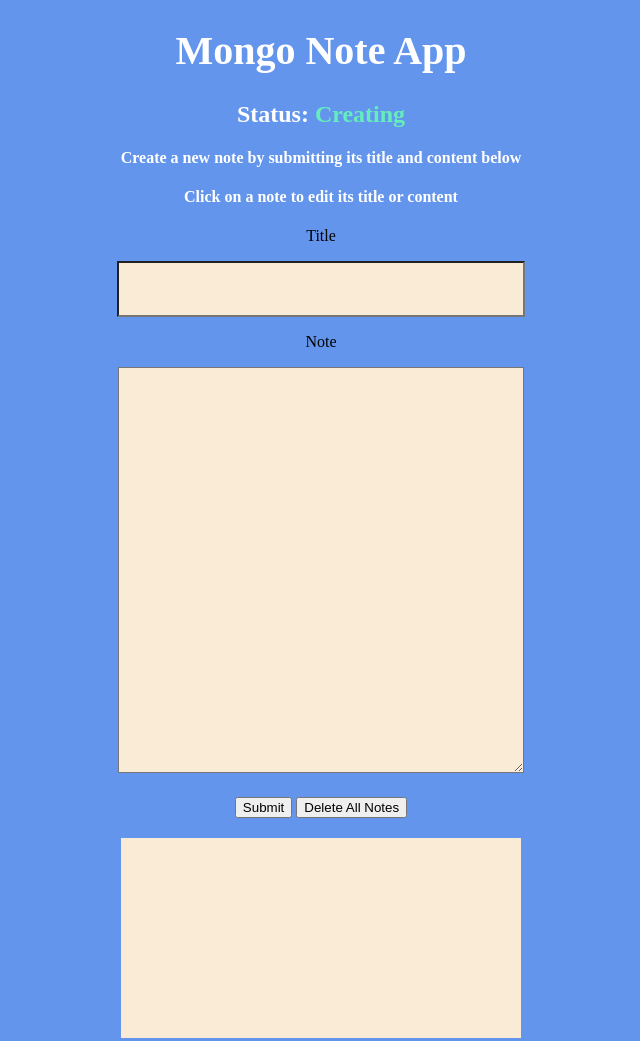
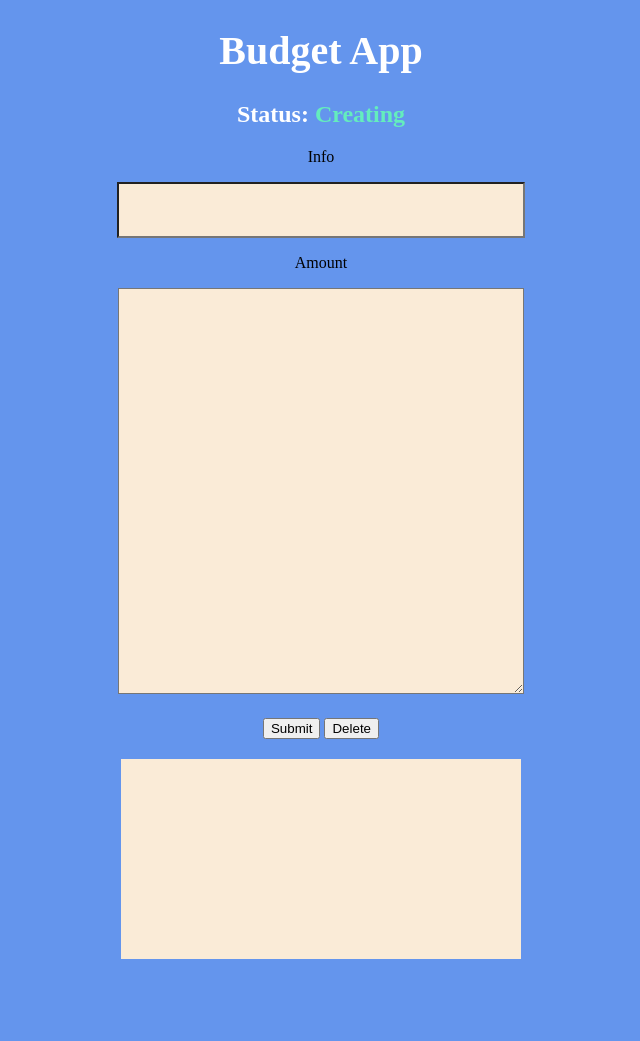
Before and after one commit to netaworld/Budget, a plain HTML site: page public/index.html in a window 1280 px wide. Shown: the whole page, without its empty margins (319-959 px from the left). After the commit the page ends 967 px from the top, so only its background shows below. Drawn offline with Linux system fonts and the light colour scheme; no server answers.

Commit message:
created transaction.js

```diff
--- a/public/index.html
+++ b/public/index.html
@@ -2,7 +2,7 @@
 <html lang="en-us">
   <head>
     <meta charset="UTF-8" />
-    <title>NoteTaker</title>
+    <title>Budget App</title>
     <style media="screen">
       body {
         text-align: center;
@@ -75,21 +75,20 @@
   </head>
 
   <body>
-    <h1>Mongo Note App</h1>
+    <h1>Budget App</h1>
     <h2>Status: <span id="status" class="primary">Creating</span></h2>
-    <h4>Create a new note by submitting its title and content below</h4>
-    <h4>Click on a note to edit its title or content</h4>
+
     <div id="user-input">
-      <p>Title</p>
+      <p>Info</p>
       <input type="text" id="title" />
       <br />
-      <p>Note</p>
+      <p>Amount</p>
       <textarea id="note"></textarea>
       <div id="buttons">
         <div id="action-button">
           <button id="make-new">Submit</button>
         </div>
-        <button id="clear-all">Delete All Notes</button>
+        <button id="clear-all">Delete</button>
       </div>
     </div>
 
```
Also changed, not shown: models/transaction.js (added, +10 -0 lines), public/manifest.webmanifest.
